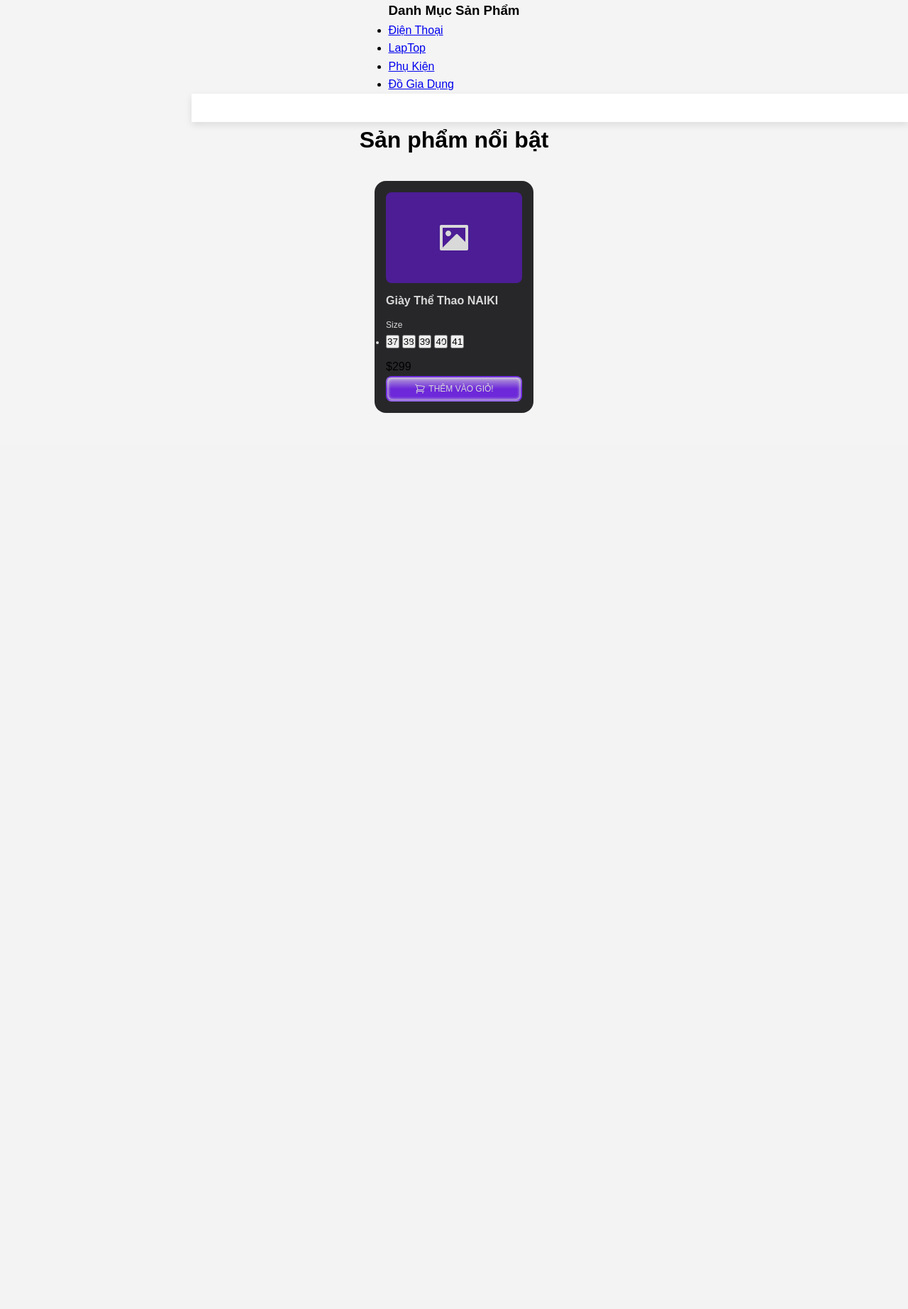
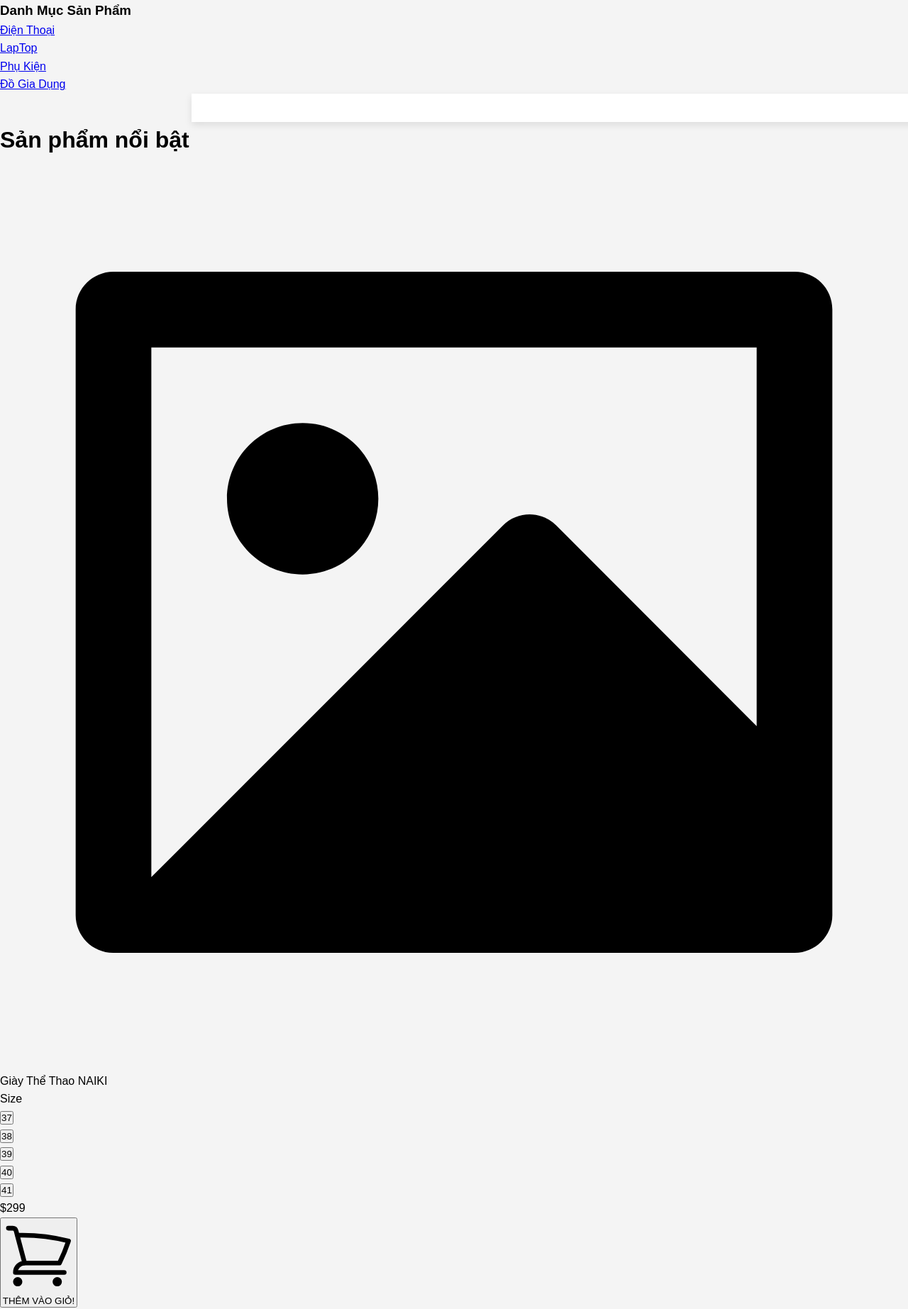
Before and after one commit to lt19284/TMDT, a Flask app: page / in a window 1280 px wide; the page is wider, and only the part inside the window is pictured. Shown: the part 173-2018 px from the top of that part at 71% size. Before the commit the page ends 755 px from the top of that part, so only its background shows below. Run offline with Flask 3, Linux system fonts and the light colour scheme; some libraries are stand-ins or nearby versions.

Commit message:
Update index.css
ssss

```diff
--- a/static/index.css
+++ b/static/index.css
@@ -11,11 +11,9 @@ body {
     line-height: 1.6;
     color: black;
     height: 100vh;
+    background-color: #f4f4f4;
     display: flex;
     flex-direction: column;
-    justify-content: flex-start;
-    align-items: center;
-    background-color: #f4f4f4;
 }
 
 /* Header */
@@ -131,97 +199,3 @@ header nav ul li a:hover {
     margin-top: 20px;
     width: 100%;
 }
-
-/* Product Grid */
-.product-grid {
-    display: grid;
-    grid-template-columns: repeat(auto-fit, minmax(250px, 1fr));
-    gap: 20px;
-}
-
-/* Card */
-.card {
-    --bg-card: #27272a;
-    --primary: #6d28d9;
-    --primary-800: #4c1d95;
-    --primary-shadow: #2e1065;
-    --light: #d9d9d9;
-    --zinc-800: #18181b;
-    --bg-linear: linear-gradient(0deg, var(--primary) 50%, var(--light) 125%);
-    position: relative;
-    margin: 2rem auto;
-    display: flex;
-    flex-direction: column;
-    gap: 0.75rem;
-    padding: 1rem;
-    width: 14rem;
-    background-color: var(--bg-card);
-    border-radius: 1rem;
-}
-
-/* Image Container */
-.image_container {
-    overflow: hidden;
-    cursor: pointer;
-    position: relative;
-    z-index: 5;
-    width: 100%;
-    height: 8rem;
-    background-color: var(--primary-800);
-    border-radius: 0.5rem;
-}
-
-.image_container .image {
-    position: absolute;
-    top: 50%;
-    left: 50%;
-    transform: translate(-50%, -50%);
-    width: 3rem;
-    fill: var(--light);
-}
-
-/* Title */
-.title {
-    overflow: clip;
-    width: 100%;
-    font-size: 1rem;
-    font-weight: 600;
-    color: var(--light);
-    text-transform: capitalize;
-}
-
-/* Size */
-.size {
-    font-size: 0.75rem;
-    color: var(--light);
-}
-
-.list-size {
-    display: flex;
-    align-items: center;
-    gap: 0.25rem;
-    margin-top: 0.25rem;
-}
-
-/* Cart button */
-.cart-button {
-    cursor: pointer;
-    display: flex;
-    justify-content: center;
-    align-items: center;
-    gap: 0.25rem;
-    padding: 0.5rem;
-    width: 100%;
-    background-image: var(--bg-linear);
-    font-size: 0.75rem;
-    font-weight: 500;
-    color: var(--light);
-    text-wrap: nowrap;
-    border: 2px solid hsla(262, 83%, 58%, 0.5);
-    border-radius: 0.5rem;
-    box-shadow: inset 0 0 0.25rem 1px var(--light);
-}
-
-.cart-button .cart-icon {
-    width: 1rem;
-}
```
Also changed, not shown: other parts of static/index.css (+81 -11 lines).
